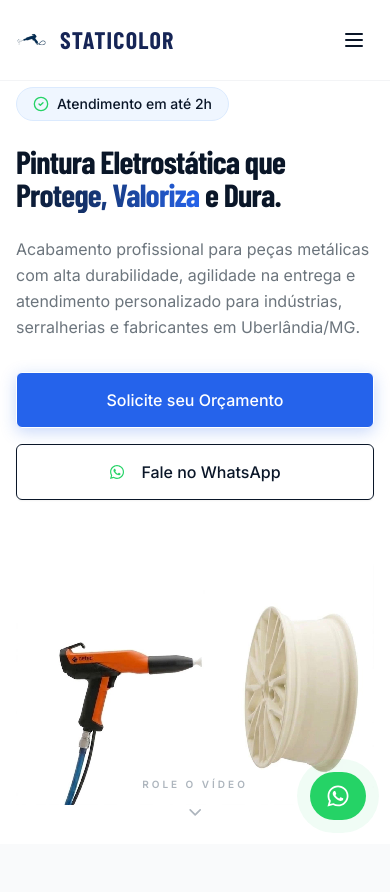
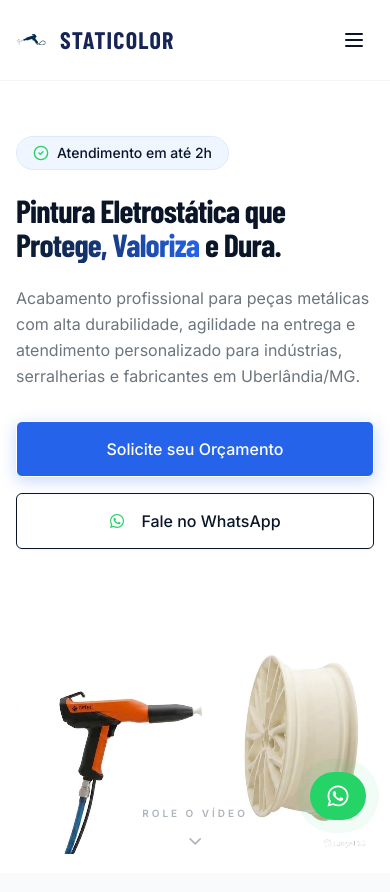
Before and after one commit to Tdballa/staticolor, a React (Vite) app: page / in a window 390 px wide. Shown: the top 892 px of the page. Built offline with nearby package versions, Linux system fonts and the light colour scheme.

Commit message:
feat: implement responsive Header and initial Hero section components in App.tsx

```diff
--- a/src/App.tsx
+++ b/src/App.tsx
@@ -305,7 +305,7 @@ function Hero() {
   }, []);
 
   return (
-    <section ref={containerRef} className="relative min-h-[100dvh] bg-white flex flex-col justify-center overflow-hidden pt-20 pb-12">
+    <section ref={containerRef} className="relative min-h-[100dvh] bg-white flex flex-col justify-start lg:justify-center overflow-hidden pt-32 lg:pt-20 pb-20 lg:pb-12">
       <div className="container mx-auto px-4 md:px-6 relative z-10 w-full">
         <div className="flex flex-col lg:flex-row items-center justify-between gap-8 lg:gap-12 w-full">
 
@@ -316,7 +316,7 @@ function Hero() {
               animate={{ opacity: 1, y: 0 }}
               transition={{ duration: 0.6 }}
             >
-              <div className="inline-flex items-center gap-2 px-4 py-1.5 rounded-full bg-blue-50 border border-blue-100 text-[var(--staticolor-primary)] text-sm font-medium mb-6 mt-4 lg:mt-0">
+              <div className="inline-flex items-center gap-2 px-4 py-1.5 rounded-full bg-blue-50 border border-blue-100 text-[var(--staticolor-primary)] text-sm font-medium mb-6 mt-2 lg:mt-0">
                 <CheckCircle2 className="w-4 h-4 text-[var(--staticolor-whatsapp)]" />
                 <span>Atendimento em até 2h</span>
               </div>
```
